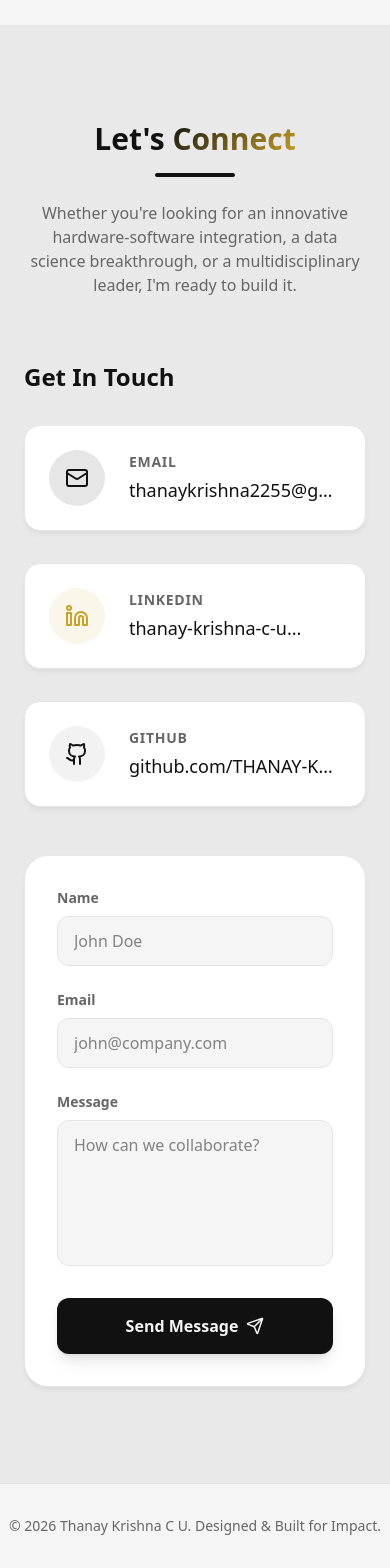
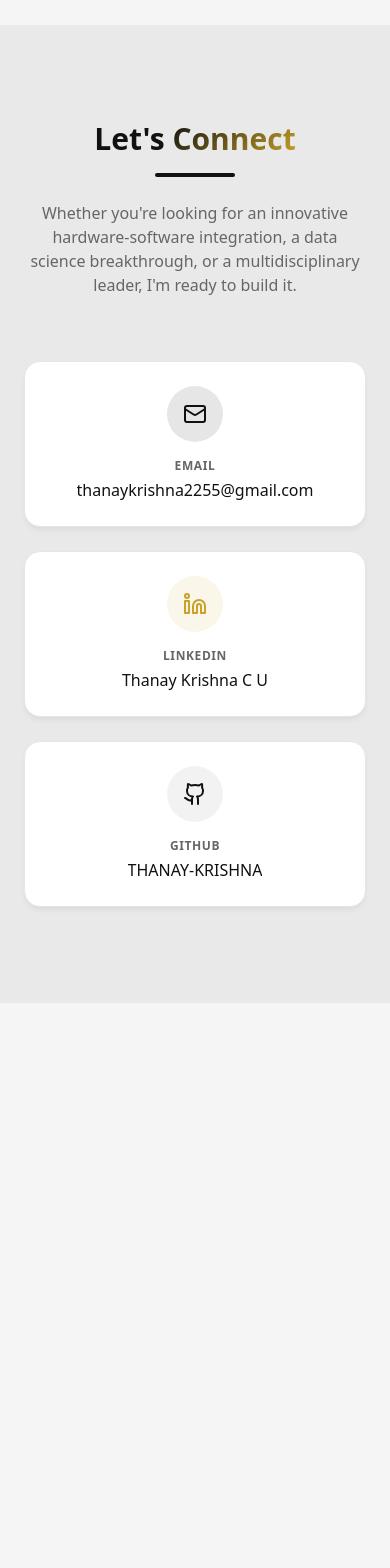
Before and after one commit to THANAY-KRISHNA/MY-PORTFOLIO, a Next.js app: page / in a window 390 px wide. Shown: the part 7178-8746 px from the top of the page. After the commit the page ends 8181 px from the top, so only its background shows below. Built offline with nearby package versions, Linux system fonts and the light colour scheme.

Commit message:
feat: implement main portfolio page, contact section, and SEO configuration with sitemap and robots files

```diff
--- a/src/app/layout.tsx
+++ b/src/app/layout.tsx
@@ -1,4 +1,4 @@
-import type { Metadata } from "next";
+import type { Metadata, Viewport } from "next";
 import { Inter, Poppins } from "next/font/google";
 import "./globals.css";
 import { ThemeProvider } from "@/components/ThemeProvider";
@@ -11,9 +11,117 @@ const poppins = Poppins({
   display: 'swap'
 });
 
+export const viewport: Viewport = {
+  themeColor: [
+    { media: "(prefers-color-scheme: light)", color: "#ffffff" },
+    { media: "(prefers-color-scheme: dark)", color: "#090d16" },
+  ],
+  width: "device-width",
+  initialScale: 1,
+};
+
 export const metadata: Metadata = {
-  title: "Thanay Krishna C U | Portfolio",
-  description: "Portfolio of Thanay Krishna C U, BTech Student, IoT Developer, and Aspiring Data Science Engineer.",
+  metadataBase: new URL("https://thanaykrishna.dev"),
+  title: {
+    default: "Thanay Krishna C U | AI & Data Science Engineer Portfolio",
+    template: "%s | Thanay Krishna C U"
+  },
+  description: "Official portfolio of Thanay Krishna C U – BTech Computer Science & Data Science Engineer, AI & IoT Developer specializing in intelligent systems, machine learning, and hardware-software integration.",
+  keywords: [
+    "Thanay Krishna C U",
+    "Thanay Krishna",
+    "Portfolio",
+    "Data Science Engineer",
+    "AI Developer",
+    "IoT Engineer",
+    "Computer Science",
+    "IES College of Engineering",
+    "Thrissur",
+    "Full Stack Developer",
+    "Machine Learning",
+    "Python",
+    "React",
+    "Next.js"
+  ],
+  authors: [{ name: "Thanay Krishna C U", url: "https://github.com/THANAY-KRISHNA" }],
+  creator: "Thanay Krishna C U",
+  publisher: "Thanay Krishna C U",
+  formatDetection: {
+    email: false,
+    address: false,
+    telephone: false,
+  },
+  robots: {
+    index: true,
+    follow: true,
+    googleBot: {
+      index: true,
+      follow: true,
+      'max-video-preview': -1,
+      'max-image-preview': 'large',
+      'max-snippet': -1,
+    },
+  },
+  openGraph: {
+    title: "Thanay Krishna C U | AI & Data Science Engineer Portfolio",
+    description: "Building AI & IoT solutions that create real-world impact. Explore projects, skills, achievements, and experience.",
+    url: "https://thanaykrishna.dev",
+    siteName: "Thanay Krishna C U Portfolio",
+    locale: "en_US",
+    type: "website",
+  },
+  twitter: {
+    card: "summary_large_image",
+    title: "Thanay Krishna C U | AI & Data Science Engineer",
+    description: "Building AI & IoT solutions that create real-world impact.",
+    creator: "@ThanayKrishna",
+  },
+  alternates: {
+    canonical: "https://thanaykrishna.dev",
+  },
+};
+
+const jsonLd = {
+  "@context": "https://schema.org",
+  "@graph": [
+    {
+      "@type": "Person",
+      "@id": "https://thanaykrishna.dev/#person",
+      "name": "Thanay Krishna C U",
+      "jobTitle": "AI & Data Science Engineer",
+      "description": "BTech student in Computer Science with Data Science Engineering at IES College of Engineering, Thrissur.",
+      "url": "https://thanaykrishna.dev",
+      "sameAs": [
+        "https://github.com/THANAY-KRISHNA",
+        "https://www.linkedin.com/in/thanay-krishna-c-u-a1b67831b/"
+      ],
+      "alumniOf": {
+        "@type": "EducationalOrganization",
+        "name": "IES College of Engineering, Thrissur"
+      },
+      "knowsAbout": [
+        "Artificial Intelligence",
+        "Data Science",
+        "Internet of Things (IoT)",
+        "Machine Learning",
+        "Full Stack Web Development",
+        "Python",
+        "React",
+        "Next.js"
+      ]
+    },
+    {
+      "@type": "WebSite",
+      "@id": "https://thanaykrishna.dev/#website",
+      "url": "https://thanaykrishna.dev",
+      "name": "Thanay Krishna C U Portfolio",
+      "description": "Portfolio of Thanay Krishna C U",
+      "publisher": {
+        "@id": "https://thanaykrishna.dev/#person"
+      },
+      "inLanguage": "en-US"
+    }
+  ]
 };
 
 export default function RootLayout({
@@ -23,6 +131,12 @@ export default function RootLayout({
 }>) {
   return (
     <html lang="en" suppressHydrationWarning>
+      <head>
+        <script
+          type="application/ld+json"
+          dangerouslySetInnerHTML={{ __html: JSON.stringify(jsonLd) }}
+        />
+      </head>
       <body className={`${inter.variable} ${poppins.variable} antialiased`} suppressHydrationWarning>
         <ThemeProvider>
           {children}
--- a/src/app/page.tsx
+++ b/src/app/page.tsx
@@ -37,12 +37,6 @@ export default function Home() {
         <Achievements />
         <Contact />
       </div>
-
-      <footer className="py-8 text-center border-t border-[var(--border-color)]">
-        <p className="text-[var(--text-secondary)] text-sm font-medium">
-          © {new Date().getFullYear()} Thanay Krishna C U. Designed & Built for Impact.
-        </p>
-      </footer>
     </main>
   );
 }
--- a/src/components/Contact.tsx
+++ b/src/components/Contact.tsx
@@ -1,37 +1,9 @@
 'use client';
 
-import { useState } from 'react';
 import { motion } from 'framer-motion';
-import { Mail, Linkedin, Github, Send, Loader2 } from 'lucide-react';
+import { Mail, Linkedin, Github } from 'lucide-react';
 
 export default function Contact() {
-  const [formData, setFormData] = useState({ name: '', email: '', message: '' });
-  const [status, setStatus] = useState<'idle' | 'loading' | 'success' | 'error'>('idle');
-
-  const handleSubmit = async (e: React.FormEvent) => {
-    e.preventDefault();
-    setStatus('loading');
-
-    try {
-      const res = await fetch('/api/contact', {
-        method: 'POST',
-        headers: { 'Content-Type': 'application/json' },
-        body: JSON.stringify(formData),
-      });
-
-      if (res.ok) {
-        setStatus('success');
-        setFormData({ name: '', email: '', message: '' });
-      } else {
-        setStatus('error');
-      }
-    } catch (error) {
-      setStatus('error');
-    }
-
-    setTimeout(() => setStatus('idle'), 4000);
-  };
-
   return (
     <section id="contact" className="py-24 relative bg-black/5 dark:bg-white/[0.02]">
       <div className="max-w-6xl mx-auto px-6">
@@ -49,115 +21,64 @@ export default function Contact() {
           </p>
         </motion.div>
 
-        <div className="grid grid-cols-1 lg:grid-cols-2 gap-12">
+        <div className="grid grid-cols-1 md:grid-cols-3 gap-6 max-w-5xl mx-auto">
 
-          {/* Contact Info */}
-          <motion.div
-            initial={{ opacity: 0, x: -30 }}
-            whileInView={{ opacity: 1, x: 0 }}
+          {/* Contact Info Cards */}
+          <motion.a
+            href="mailto:thanaykrishna2255@gmail.com"
+            initial={{ opacity: 0, y: 20 }}
+            whileInView={{ opacity: 1, y: 0 }}
             viewport={{ once: true }}
-            transition={{ duration: 0.6 }}
-            className="space-y-8"
+            transition={{ duration: 0.5, delay: 0.1 }}
+            className="glass-panel p-6 rounded-2xl flex flex-col items-center text-center gap-4 group hover:-translate-y-2 transition-all cursor-pointer"
           >
-            <h3 className="text-2xl font-bold font-heading">Get In Touch</h3>
-
-            <a href="mailto:thanaykrishna2255@gmail.com" className="glass-panel p-6 rounded-2xl flex items-center gap-6 group hover:-translate-y-1 transition-transform cursor-pointer">
-              <div className="shrink-0 w-14 h-14 rounded-full bg-[var(--accent-color)]/10 text-[var(--accent-color)] flex items-center justify-center group-hover:scale-110 group-hover:bg-[var(--accent-color)] group-hover:text-[var(--bg-primary)] transition-all">
+            <div className="w-14 h-14 rounded-full bg-[var(--accent-color)]/10 text-[var(--accent-color)] flex items-center justify-center group-hover:scale-110 group-hover:bg-[var(--accent-color)] group-hover:text-[var(--bg-primary)] transition-all">
               <Mail size={24} />
             </div>
-              <div className="min-w-0 overflow-hidden">
-                <div className="text-sm font-semibold text-[var(--text-secondary)] mb-1 uppercase tracking-wider">Email</div>
-                <div className="text-lg font-medium text-[var(--text-primary)] truncate">thanaykrishna2255@gmail.com</div>
+            <div>
+              <div className="text-xs font-semibold text-[var(--text-secondary)] mb-1 uppercase tracking-wider">Email</div>
+              <div className="text-base font-medium text-[var(--text-primary)] truncate">thanaykrishna2255@gmail.com</div>
             </div>
-            </a>
+          </motion.a>
 
-            <a href="https://www.linkedin.com/in/thanay-krishna-c-u-a1b67831b/" target="_blank" rel="noopener noreferrer" className="glass-panel p-6 rounded-2xl flex items-center gap-6 group hover:-translate-y-1 transition-transform cursor-pointer">
-              <div className="shrink-0 w-14 h-14 rounded-full bg-[var(--highlight-color)]/10 text-[var(--highlight-color)] flex items-center justify-center group-hover:scale-110 group-hover:bg-[var(--highlight-color)] group-hover:text-[var(--bg-primary)] transition-all">
+          <motion.a
+            href="https://www.linkedin.com/in/thanay-krishna-c-u-a1b67831b/"
+            target="_blank"
+            rel="noopener noreferrer"
+            initial={{ opacity: 0, y: 20 }}
+            whileInView={{ opacity: 1, y: 0 }}
+            viewport={{ once: true }}
+            transition={{ duration: 0.5, delay: 0.2 }}
+            className="glass-panel p-6 rounded-2xl flex flex-col items-center text-center gap-4 group hover:-translate-y-2 transition-all cursor-pointer"
+          >
+            <div className="w-14 h-14 rounded-full bg-[var(--highlight-color)]/10 text-[var(--highlight-color)] flex items-center justify-center group-hover:scale-110 group-hover:bg-[var(--highlight-color)] group-hover:text-[var(--bg-primary)] transition-all">
               <Linkedin size={24} />
             </div>
-              <div className="min-w-0 overflow-hidden">
-                <div className="text-sm font-semibold text-[var(--text-secondary)] mb-1 uppercase tracking-wider">LinkedIn</div>
-                <div className="text-lg font-medium text-[var(--text-primary)] truncate">thanay-krishna-c-u...</div>
+            <div>
+              <div className="text-xs font-semibold text-[var(--text-secondary)] mb-1 uppercase tracking-wider">LinkedIn</div>
+              <div className="text-base font-medium text-[var(--text-primary)] truncate">Thanay Krishna C U</div>
             </div>
-            </a>
+          </motion.a>
 
-            <a href="https://github.com/THANAY-KRISHNA" target="_blank" rel="noopener noreferrer" className="glass-panel p-6 rounded-2xl flex items-center gap-6 group hover:-translate-y-1 transition-transform cursor-pointer">
-              <div className="shrink-0 w-14 h-14 rounded-full bg-[var(--text-primary)]/5 text-[var(--text-primary)] flex items-center justify-center group-hover:scale-110 group-hover:bg-[var(--text-primary)] group-hover:text-[var(--bg-primary)] transition-all">
+          <motion.a
+            href="https://github.com/THANAY-KRISHNA"
+            target="_blank"
+            rel="noopener noreferrer"
+            initial={{ opacity: 0, y: 20 }}
+            whileInView={{ opacity: 1, y: 0 }}
+            viewport={{ once: true }}
+            transition={{ duration: 0.5, delay: 0.3 }}
+            className="glass-panel p-6 rounded-2xl flex flex-col items-center text-center gap-4 group hover:-translate-y-2 transition-all cursor-pointer"
+          >
+            <div className="w-14 h-14 rounded-full bg-[var(--text-primary)]/5 text-[var(--text-primary)] flex items-center justify-center group-hover:scale-110 group-hover:bg-[var(--text-primary)] group-hover:text-[var(--bg-primary)] transition-all">
               <Github size={24} />
             </div>
-              <div className="min-w-0 overflow-hidden">
-                <div className="text-sm font-semibold text-[var(--text-secondary)] mb-1 uppercase tracking-wider">GitHub</div>
-                <div className="text-lg font-medium text-[var(--text-primary)] truncate">github.com/THANAY-KRISHNA</div>
+            <div>
+              <div className="text-xs font-semibold text-[var(--text-secondary)] mb-1 uppercase tracking-wider">GitHub</div>
+              <div className="text-base font-medium text-[var(--text-primary)] truncate">THANAY-KRISHNA</div>
             </div>
-            </a>
-          </motion.div>
+          </motion.a>
 
-          {/* Contact Form */}
-          <motion.div
-            initial={{ opacity: 0, x: 30 }}
-            whileInView={{ opacity: 1, x: 0 }}
-            viewport={{ once: true }}
-            transition={{ duration: 0.6, delay: 0.2 }}
-            className="glass-panel p-8 md:p-10 rounded-3xl"
-          >
-            <form onSubmit={handleSubmit} className="flex flex-col gap-6">
-
-              <div className="flex flex-col gap-2">
-                <label htmlFor="name" className="text-sm font-semibold text-[var(--text-secondary)]">Name</label>
-                <input
-                  type="text"
-                  id="name"
-                  required
-                  value={formData.name}
-                  onChange={e => setFormData({...formData, name: e.target.value})}
-                  className="w-full bg-[var(--bg-primary)] border border-[var(--border-color)] rounded-xl px-4 py-3 text-[var(--text-primary)] focus:outline-none focus:border-[var(--accent-color)] transition-colors"
-                  placeholder="John Doe"
-                />
-              </div>
-
-              <div className="flex flex-col gap-2">
-                <label htmlFor="email" className="text-sm font-semibold text-[var(--text-secondary)]">Email</label>
-                <input
-                  type="email"
-                  id="email"
-                  required
-                  value={formData.email}
-                  onChange={e => setFormData({...formData, email: e.target.value})}
-                  className="w-full bg-[var(--bg-primary)] border border-[var(--border-color)] rounded-xl px-4 py-3 text-[var(--text-primary)] focus:outline-none focus:border-[var(--accent-color)] transition-colors"
-                  placeholder="john@company.com"
-                />
-              </div>
-
-              <div className="flex flex-col gap-2">
-                <label htmlFor="message" className="text-sm font-semibold text-[var(--text-secondary)]">Message</label>
-                <textarea
-                  id="message"
-                  required
-                  rows={5}
-                  value={formData.message}
-                  onChange={e => setFormData({...formData, message: e.target.value})}
-                  className="w-full bg-[var(--bg-primary)] border border-[var(--border-color)] rounded-xl px-4 py-3 text-[var(--text-primary)] focus:outline-none focus:border-[var(--accent-color)] transition-colors resize-none"
-                  placeholder="How can we collaborate?"
-                />
-              </div>
-
-              <button
-                type="submit"
-                disabled={status === 'loading'}
-                className="mt-2 w-full bg-[var(--accent-color)] hover:bg-opacity-90 text-[var(--bg-primary)] font-bold py-4 rounded-xl flex items-center justify-center gap-2 transition-all disabled:opacity-70 disabled:cursor-not-allowed group shadow-lg shadow-[var(--accent-color)]/20 hover:-translate-y-1"
-              >
-                {status === 'loading' ? (
-                  <Loader2 size={20} className="animate-spin" />
-                ) : status === 'success' ? (
-                  'Message Sent!'
-                ) : status === 'error' ? (
-                  'Failed to send. Try again.'
-                ) : (
-                  <>Send Message <Send size={18} className="group-hover:translate-x-1 transition-transform" /></>
-                )}
-              </button>
-            </form>
-          </motion.div>
         </div>
       </div>
     </section>
```
Also changed, not shown: src/app/robots.ts (added, +11 -0 lines), src/app/sitemap.ts (added, +14 -0 lines). Lines whose indentation alone changed are shown as unchanged.
